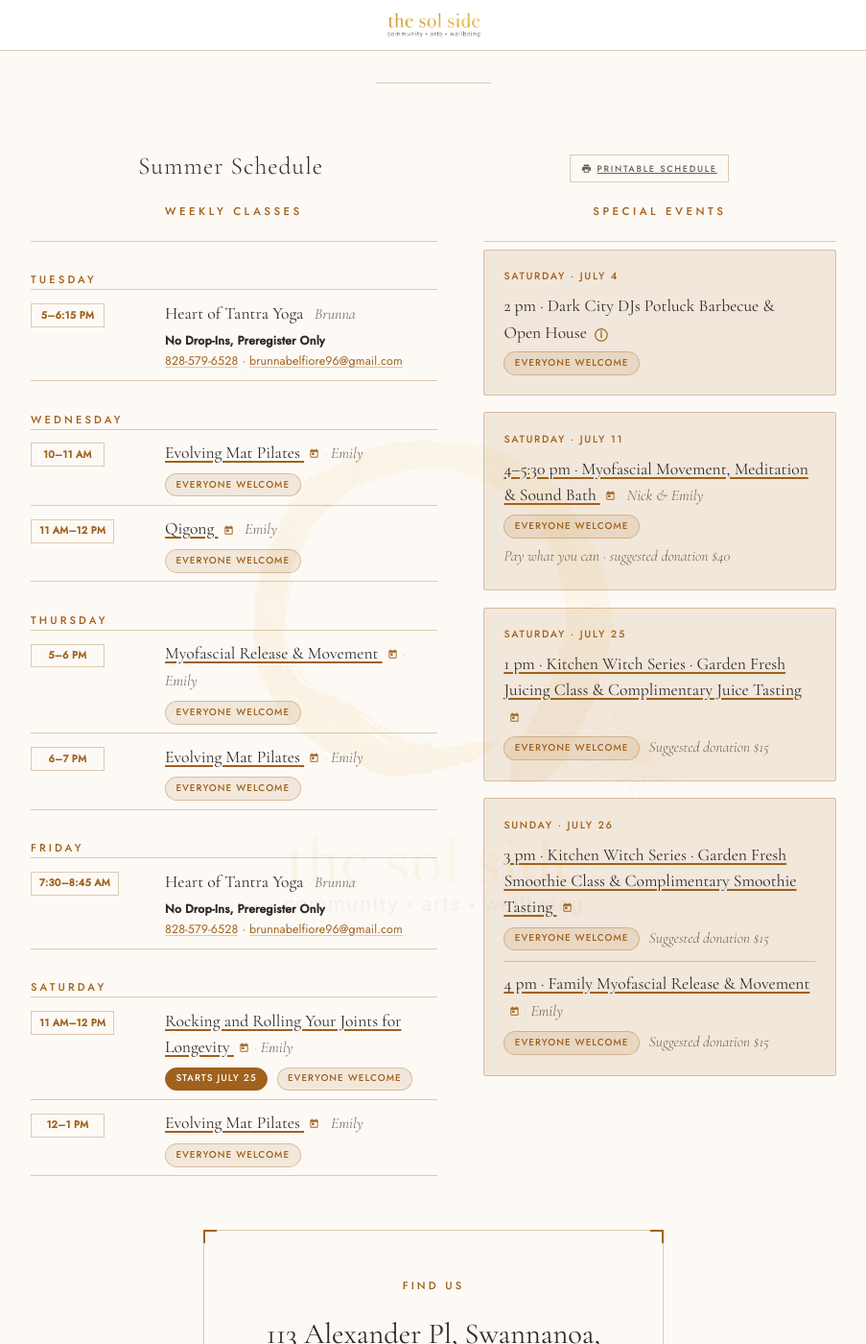
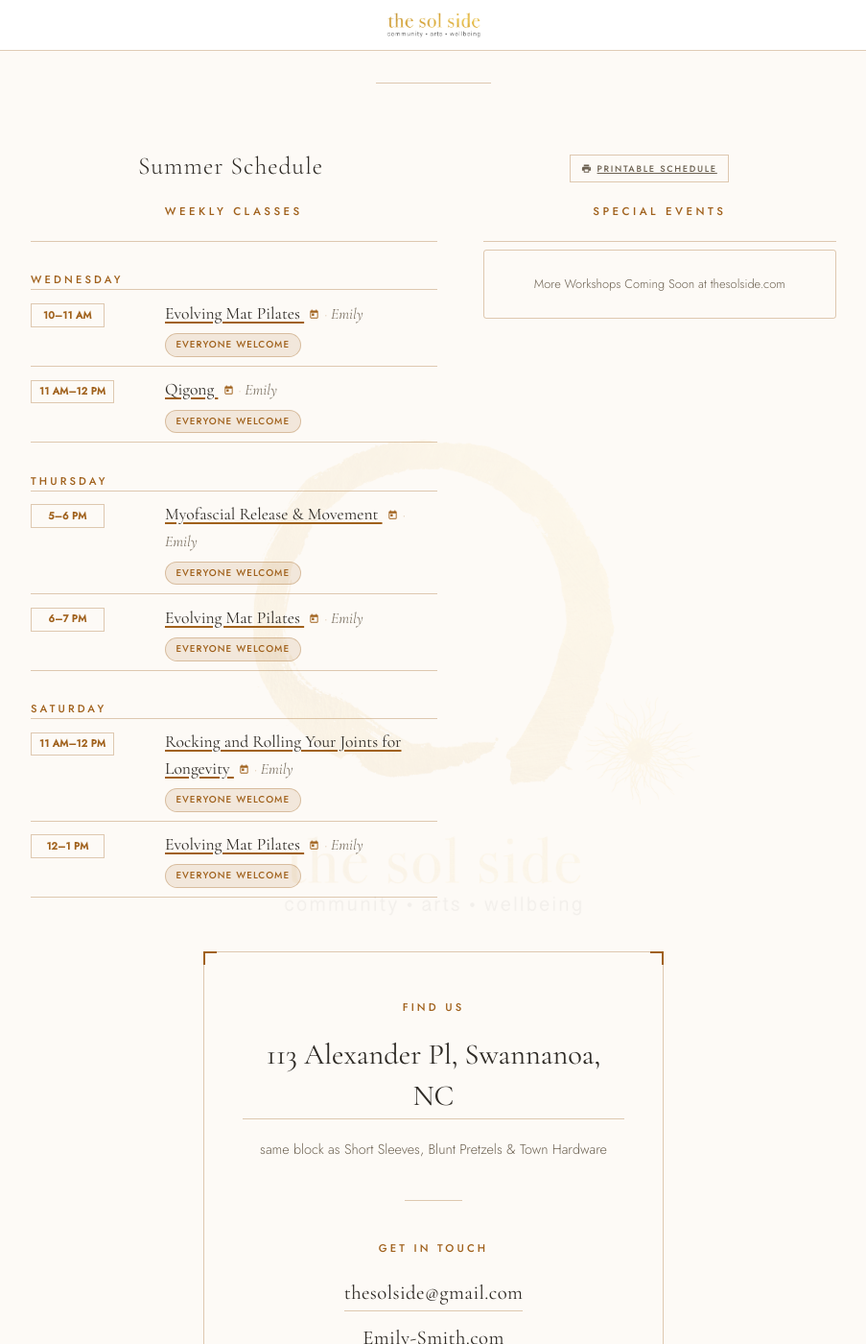
Before and after one commit to ramblinjan/solside.github.io, a Jekyll site: the page built from index.html, in a window 1280 px wide and 1400 px high, scrolled down 299 px. Shown: the whole window at 96% size, without its empty margins (188-1091 px from the left). Built offline with Jekyll 4.4.1, drawn with Linux system fonts in a browser that asks for light colours.

Commit message:
Remove past workshops and Brunna's classes; add coming-soon note
Workshops.yml entries were all in July (now past); Brunna's yoga
classes and recurring slots are removed along with her now-unused
instructor entries. The special-events column now shows a "More
Workshops Coming Soon" note instead of disappearing when empty, and
drops the stale "Starts July 25" tag on Rocking and Rolling Your
Joints.

Co-Authored-By: Claude Sonnet 5 <noreply@anthropic.com>

```diff
--- a/_data/classes.yml
+++ b/_data/classes.yml
@@ -5,39 +5,6 @@
   short_description: "Soft-style internal kung fu — ancient teachings meet modern neuroscience."
   description: "Internal, Soft-Style Kung Fu for all skill levels. By incorporating ancient teachings with modern lessons in neuroscience, in this limited series we will explore what it means to be a beginner. We will build a foundation of Kung Fu conditioning -- both physical and mental -- and learn how to protect the most precious gift we have: a beginner's perspective."
   url: "https://calendar.app.google/1DSVTcpNjZ3oMbmJ7"
-
-- id: hatha-yoga
-  title: Hatha Yoga
-  instructor_id: bruna
-  duration_min: 60
-  short_description: "Alignment, breath & meditation through the 8 limbs of Patanjali."
-  description: "Hatha Yoga classes contain all aspects of the Yoga discipline following the 8 limbs of Patanjali. Expect slightly more rigorous classes (movement wise) that focus on alignment, breath and meditation."
-  url: "https://calendar.app.google/txXgcFHvhPW4PPME8"
-
-- id: heart-of-yoga
-  title: Heart of Yoga
-  instructor_id: bruna
-  duration_min: 60
-  short_description: "Breath-led, accessible movement — meet yourself exactly as you are."
-  description: "Heart of Yoga classes are an invitation to being with exactly how we are in the moment. Movements are breath-led and the sequence is just a guide, accessible to all body types and ages. Another intention for this practice is allowing students to create their own practice and a new type of intimacy with themselves."
-  url: "https://calendar.app.google/P3DnDWagN9mRW8d28"
-
-- id: heart-of-tantra-yoga
-  title: Heart of Tantra Yoga
-  instructor_id: bruna
-  duration_min: 75
-  short_description: "Breath, energy & presence — a tantra-informed practice of meeting yourself exactly as you are."
-  description: "Heart of Tantra Yoga weaves breath, subtle energy, and embodied presence into a slow, devotional practice. Movement is breath-led and the sequence is a guide rather than a goal — an invitation to soften, feel, and meet yourself with intimacy and care. Open to all bodies and levels."
-  register_phone: "828-579-6528"
-  register_email: "brunnabelfiore96@gmail.com"
-
-- id: restorative-yoga-nidra
-  title: Restorative & Yoga Nidra
-  instructor_id: bruna
-  duration_min: 60
-  short_description: "Slow supported postures & guided deep rest for the nervous system."
-  description: "Restorative & Yoga Nidra classes are a slower pace practice, inviting the students to stay in an asana (Yoga posture) for 2 to 3 minutes, slowing their breath rhythm and using props to aid relaxation, stretch and restauration of tissues. Yoga Nidra is a guided meditation practice in which the mind state is in between wakefulness and sleep, inducing the activation of the parasympathetic nervous system, responsible for rest and digest functions and regulation of hormones that promote the sense of safety and availability for connection."
-  url: "https://calendar.app.google/da2Sbrmkg9JGJiwq9"
 
 - id: qigong-flow
   title: Qigong
--- a/_data/instructors.yml
+++ b/_data/instructors.yml
@@ -8,13 +8,5 @@
   name: Jan
   bio: Teaches Kung Fu — The Beginner's Mind, an introductory course in traditional kung fu practice.
 
-- id: bruna
-  name: Brunna
-  bio: Yoga instructor offering Heart of Tantra Yoga — a breath-led, devotional practice for all bodies and levels.
-  contact: "828-579-6528 / brunnabelfiore96@gmail.com"
-
-- id: bruna-christopher
-  name: Brunna & Christopher
-
 - id: nick-emily
   name: Nick & Emily
--- a/_data/recurring.yml
+++ b/_data/recurring.yml
@@ -1,8 +1,3 @@
-- month: "2026-07"
-  class_id: heart-of-tantra-yoga
-  day: Tuesday
-  time: "17:00"
-
 - month: "2026-07"
   class_id: evolving-pilates
   day: Wednesday
@@ -24,15 +19,9 @@
   time: "18:00"
 
 - month: "2026-07"
-  class_id: heart-of-tantra-yoga
-  day: Friday
-  time: "07:30"
-
-- month: "2026-07"
   class_id: rocking-rolling-joints
   day: Saturday
   time: "11:00"
-  note: "Starts July 25"
 
 - month: "2026-07"
   class_id: evolving-pilates
--- a/_data/workshops.yml
+++ b/_data/workshops.yml
@@ -2,40 +2,4 @@
 # enables a time range), title, instructor_id (optional), short_description,
 # description, url (booking link, optional), audience (optional), price (optional).
 #
-
-- date: "2026-07-04"
-  time: "14:00"
-  title: "Dark City DJs Potluck Barbecue & Open House"
-  audience: "Everyone welcome"
-  short_description: "A community potluck barbecue and open house with the Dark City DJs."
-
-- date: "2026-07-11"
-  time: "16:00"
-  duration_min: 90
-  title: "Myofascial Movement, Meditation & Sound Bath"
-  instructor_id: nick-emily
-  audience: "Everyone welcome"
-  price: "Pay what you can · suggested donation $40"
-  url: "https://solbody.as.me/schedule/e12d02d4"
-
-- date: "2026-07-25"
-  time: "13:00"
-  title: "Kitchen Witch Series · Garden Fresh Juicing Class & Complimentary Juice Tasting"
-  audience: "Everyone welcome"
-  price: "Suggested donation $15"
-  url: "https://solbody.as.me/schedule/e12d02d4"
-
-- date: "2026-07-26"
-  time: "15:00"
-  title: "Kitchen Witch Series · Garden Fresh Smoothie Class & Complimentary Smoothie Tasting"
-  audience: "Everyone welcome"
-  price: "Suggested donation $15"
-  url: "https://solbody.as.me/schedule/e12d02d4"
-
-- date: "2026-07-26"
-  time: "16:00"
-  title: "Family Myofascial Release & Movement"
-  instructor_id: emily-smith
-  audience: "Everyone welcome"
-  price: "Suggested donation $15"
-  url: "https://solbody.as.me/schedule/e12d02d4"
+[]
--- a/assets/css/styles.css
+++ b/assets/css/styles.css
@@ -324,6 +324,16 @@ section {
   .schedule-col--special {
     margin-top: 0;
   }
+}
+
+.schedule__coming-soon {
+  font-family: 'Jost', sans-serif;
+  font-size: 0.8rem;
+  color: var(--muted);
+  text-align: center;
+  padding: 1.5rem 1rem;
+  border: 1px solid var(--rule);
+  border-radius: 3px;
 }
 
 /* Per-date special-event cards */
--- a/assets/js/schedule.js
+++ b/assets/js/schedule.js
@@ -178,11 +178,11 @@ function render() {
       <div class="schedule-col schedule-col--weekly">
         ${sectionTitle('Weekly Classes')}
         ${weeklyHtml}
-      </div>${cardsHtml ? `
+      </div>
       <aside class="schedule-col schedule-col--special">
         ${sectionTitle('Special Events')}
-        ${cardsHtml}
-      </aside>` : ''}
+        ${cardsHtml || '<p class="schedule__coming-soon">More Workshops Coming Soon at thesolside.com</p>'}
+      </aside>
     </div>`;
 }
 
```
